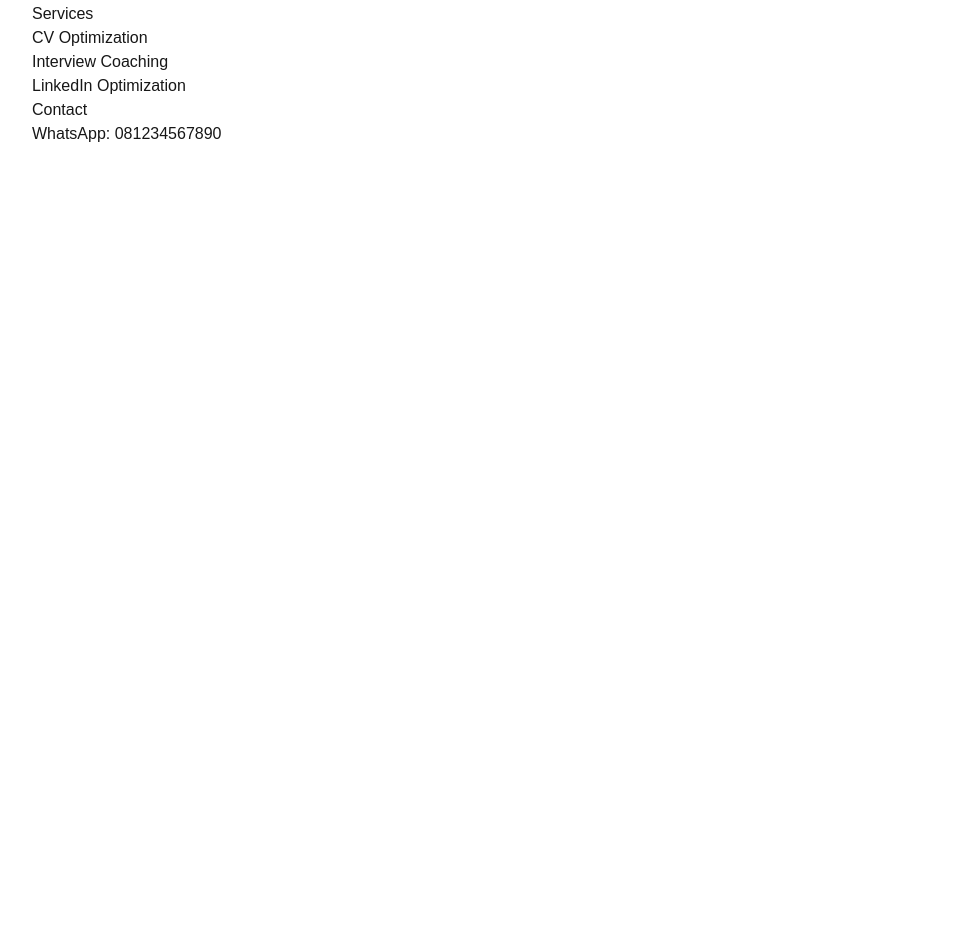
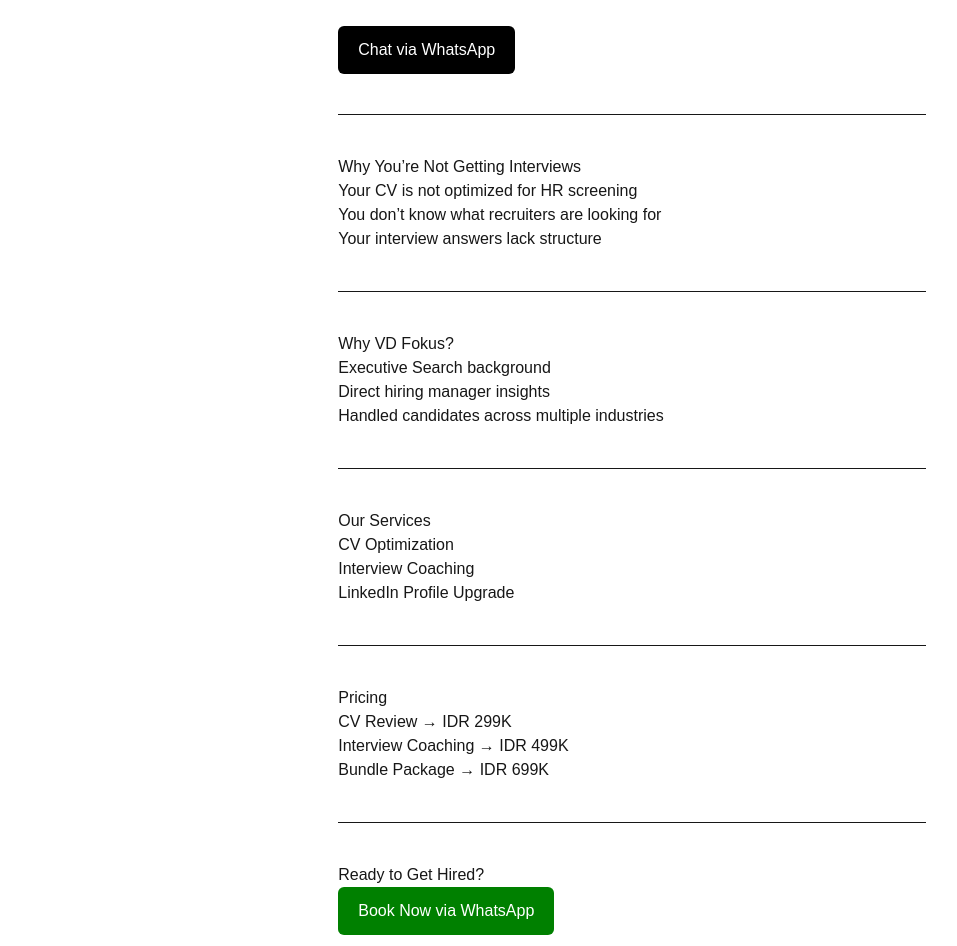
Before and after one commit to Ramzyjof/vd-fokus-landing, a Next.js app: page / in a window 1280 px wide. Shown: the part 86-1032 px from the top of the page, without its empty margins (8-965 px from the left). Before the commit the page ends 800 px from the top, so only its background shows below. Built offline with nearby package versions, Linux system fonts and the light colour scheme.

Commit message:
improve landing page conversion

```diff
--- a/app/page.tsx
+++ b/app/page.tsx
@@ -1,18 +1,88 @@
 export default function Page() {
   return (
-    <main style={{ padding: "40px", fontFamily: "Arial" }}>
-      <h1>VD Fokus</h1>
-      <p>Executive CV & Interview Preparation</p>
+    <main style={{ padding: "40px", fontFamily: "Arial", maxWidth: "800px", margin: "auto" }}>
 
-      <h2>Services</h2>
+      {/* HERO */}
+      <h1>Land Interviews Faster with CV & Coaching from Executive Recruiters</h1>
+      <p>
+        We help professionals pass HR screening & interviews using real recruiter insights.
+      </p>
+
+      <br />
+
+      {/* CTA */}
+      <a
+        href="https://wa.me/6281212940797"
+        style={{
+          display: "inline-block",
+          padding: "12px 20px",
+          background: "black",
+          color: "white",
+          borderRadius: "6px",
+          textDecoration: "none"
+        }}
+      >
+        Chat via WhatsApp
+      </a>
+
+      <hr style={{ margin: "40px 0" }} />
+
+      {/* PROBLEM */}
+      <h2>Why You’re Not Getting Interviews</h2>
+      <ul>
+        <li>Your CV is not optimized for HR screening</li>
+        <li>You don’t know what recruiters are looking for</li>
+        <li>Your interview answers lack structure</li>
+      </ul>
+
+      <hr style={{ margin: "40px 0" }} />
+
+      {/* AUTHORITY */}
+      <h2>Why VD Fokus?</h2>
+      <ul>
+        <li>Executive Search background</li>
+        <li>Direct hiring manager insights</li>
+        <li>Handled candidates across multiple industries</li>
+      </ul>
+
+      <hr style={{ margin: "40px 0" }} />
+
+      {/* SERVICES */}
+      <h2>Our Services</h2>
       <ul>
         <li>CV Optimization</li>
         <li>Interview Coaching</li>
-        <li>LinkedIn Optimization</li>
+        <li>LinkedIn Profile Upgrade</li>
       </ul>
 
-      <h2>Contact</h2>
-      <p>WhatsApp: 081234567890</p>
+      <hr style={{ margin: "40px 0" }} />
+
+      {/* PRICING */}
+      <h2>Pricing</h2>
+      <ul>
+        <li>CV Review → IDR 299K</li>
+        <li>Interview Coaching → IDR 499K</li>
+        <li>Bundle Package → IDR 699K</li>
+      </ul>
+
+      <hr style={{ margin: "40px 0" }} />
+
+      {/* FINAL CTA */}
+      <h2>Ready to Get Hired?</h2>
+      <a
+        href="https://wa.me/6281212940797"
+        style={{
+          display: "inline-block",
+          padding: "12px 20px",
+          background: "green",
+          color: "white",
+          borderRadius: "6px",
+          textDecoration: "none"
+        }}
+      >
+        Book Now via WhatsApp
+      </a>
+
     </main>
   );
 }
```
